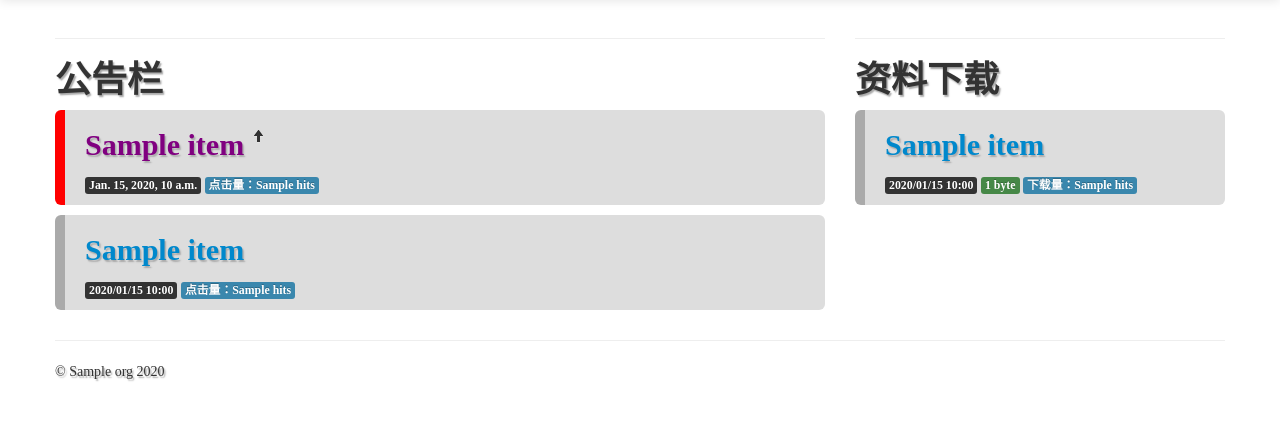
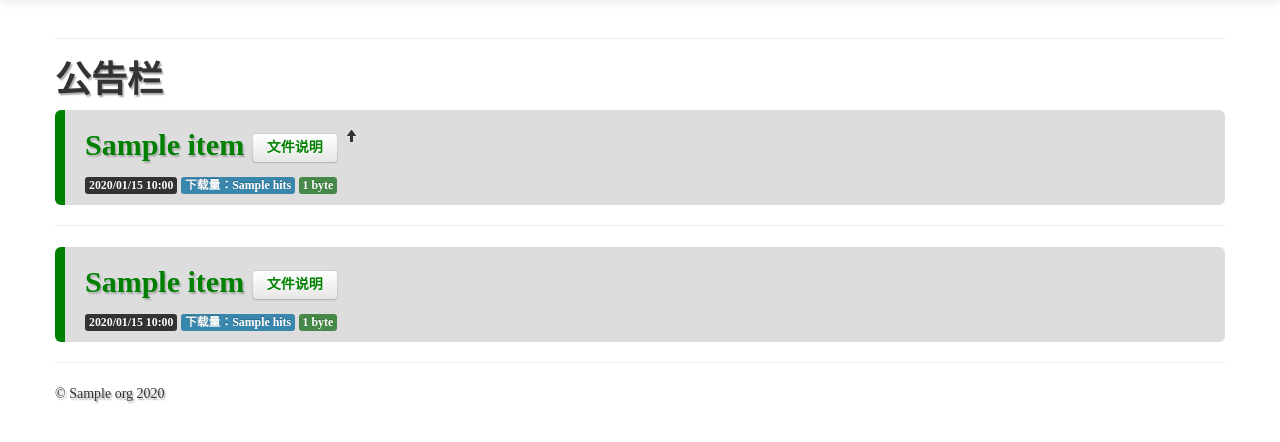
Before and after one commit to lihm09/SmartCar, a Django app: template templates/post/index.html in a window 1280 px wide. Shown: the part 42-484 px from the top of the page. Run offline with Django 3.2, Linux system fonts and the light colour scheme; the template is opened without the code that fills it: most values are stand-ins (such as "Sample title", 1, 10 or a date in 2020); some libraries are stand-ins or nearby versions.

Commit message:
文件下载与公告合并

```diff
--- a/post/urls.py
+++ b/post/urls.py
@@ -3,5 +3,4 @@ from django.conf.urls import patterns,include, url
 urlpatterns = patterns('post.views',
     url(r'^$','index',name='post_index'),
     url(r'^(?P<num>[0-9]+)/$','detail',name='post_detail'),
-    url(r'^file/(?P<num>[0-9]+)/$','file',name='post_file')
 )
--- a/static/css/main.css
+++ b/static/css/main.css
@@ -82,6 +82,7 @@ body{
     border-left: solid 10px #aaaaaa;
     margin-bottom: 10px;
 }
+
 .content{
     margin: 0 0 30px 0;
     background-color: #f5f5f5;
@@ -93,7 +94,7 @@ body{
 }
 
 .top .title{
-    border-left: solid 10px red;
+    border-left: solid 10px #800080;
 }
 .top h2 a{
     color: #800080;
@@ -101,6 +102,16 @@ body{
 .top h2 a:hover{
     color: #bb00bb;
 }
+.download .title{
+    border-left: solid 10px #008000;
+}
+.download h2 a{
+    color: #008000;
+}
+.download h2 a:hover{
+    color: #51a351;
+}
+
 
 .title .label a{
     color: #ffffff;
--- a/templates/post/index.html
+++ b/templates/post/index.html
@@ -5,8 +5,6 @@
 {% block content_title %}{% endblock %}
 
 {% block content %}
-    <div class="row">
-        <div class="span8">
     <hr/>
     <h1>公告栏
         {% if user.is_superuser %}
@@ -15,14 +13,53 @@
     </h1>
     {% if top %}
         {% for item in top %}
-                    <div class="article top">
+            <div class="{% if item.file %}download{% endif %} article top">
                 <div class="title">
                     <h2>
-                                <a href="/post/{{ item.id }}/">{{ item.title }}</a>
-                                <i class="icon-arrow-up"></i>
+                        {% if item.file %}
+                            <a title="点击下载" class="t" href="/post/{{ item.id }}/">{{ item.title }}</a>
+                            <a title="{{ item.title }}" data-content="{{ item.content }}" class="btn" href="javascript:;">文件说明</a>
+                        {% else %}
+                            <a title="点击查看详情" class="t" href="/post/{{ item.id }}/">{{ item.title }}</a>
+                        {% endif %}
+                        <i title="置顶" class="icon-arrow-up"></i>
                     </h2>
-                            <span class="label label-inverse">{{ item.post_time }}</span>
+                    <span class="label label-inverse">{{ item.post_time|date:"Y/m/d H:i" }}</span>
+                    {% if item.file %}
+                        <span class="label label-info">下载量：{{ item.file.hits }}</span>
+                        <span class="label label-success">{{ item.file.file.size|filesizeformat }}</span>
+                    {% else %}
                         <span class="label label-info">点击量：{{ item.hits }}</span>
+                    {% endif %}
+                    {% if user.is_superuser %}
+                        <span class="label label-important">
+                            <a href="/manage/post/post/{{ item.id }}/">编辑</a>
+                        </span>
+                    {% endif %}
+                </div>
+            </div>
+        {% endfor %}
+        <hr/>
+    {% endif %}
+    {% if rest %}
+        {% for item in rest %}
+            <div class="{% if item.file %}download{% endif %} article">
+                <div class="title">
+                    <h2>
+                        {% if item.file %}
+                            <a title="点击下载" class="t" href="/post/{{ item.id }}/">{{ item.title }}</a>
+                            <a title="{{ item.title }}" data-content="{{ item.content }}" class="btn" href="javascript:;">文件说明</a>
+                        {% else %}
+                            <a title="点击查看详情" class="t" href="/post/{{ item.id }}/">{{ item.title }}</a>
+                        {% endif %}
+                    </h2>
+                    <span class="label label-inverse">{{ item.post_time|date:"Y/m/d H:i" }}</span>
+                    {% if item.file %}
+                        <span class="label label-info">下载量：{{ item.file.hits }}</span>
+                        <span class="label label-success">{{ item.file.file.size|filesizeformat }}</span>
+                    {% else %}
+                        <span class="label label-info">点击量：{{ item.hits }}</span>
+                    {% endif %}
                     {% if user.is_superuser %}
                         <span class="label label-important">
                             <a href="/manage/post/post/{{ item.id }}/">编辑</a>
@@ -33,49 +70,12 @@
         {% endfor %}
     {% endif %}
 
-            {% if rest %}
-                {% for item in rest %}
-                    <div class="article">
-                        <div class="title">
-                            <h2>
-                                <a href="/post/{{ item.id }}/">{{ item.title }}</a>
-                            </h2>
-                            <span class="label label-inverse">{{ item.post_time|date:"Y/m/d H:i" }}</span>
-                            <span class="label label-info">点击量：{{ item.hits }}</span>
-                            {% if user.is_superuser %}
-                                <span class="label label-important">
-                                    <a href="/manage/post/post/{{ item.id }}/">编辑</a>
-                                </span>
-                            {% endif %}
-                        </div>
-                    </div>
-                {% endfor %}
-            {% endif %}
-        </div>
-        <div class="span4">
-            <hr/>
-            <h1>资料下载
-                {% if user.is_superuser %}
-                    <a class="btn btn-danger" href="/manage/post/file/add/">添加文件</a>
-                {% endif %}
-            </h1>
-        {% if file %}
-            {% for item in file %}
-                <div class="article">
-                <div class="title">
-                    <h2><a href="/post/file/{{ item.id }}" title="{{ item.description }}">{{ item.name }}</a></h2>
-                    <span class="label label-inverse">{{ item.upload_time|date:"Y/m/d H:i" }}</span>
-                    <span class="label label-success">{{ item.file.size|filesizeformat }}</span>
-                    <span class="label label-info">下载量：{{ item.hits }}</span>
-                    {% if user.is_superuser %}
-                        <span class="label label-important">
-                                    <a href="/manage/post/file/{{ item.id }}/">编辑</a>
-                                </span>
-                    {% endif %}
-                </div>
-                </div>
-            {% endfor %}
-        {% endif %}
-        </div>
-    </div>
 {% endblock %}
+
+{% block extrascript %}
+    <script>
+        $('.title h2 .btn').popover();
+        $('.title h2 i').tooltip({placement:'top'});
+        $('.title h2 .t').tooltip({placement:'top'});
+    </script>
+{% endblock %}
```
Also changed, not shown: post/models.py (+14 -14 lines), post/views.py (+3 -7 lines). Lines whose indentation alone changed are shown as unchanged.
